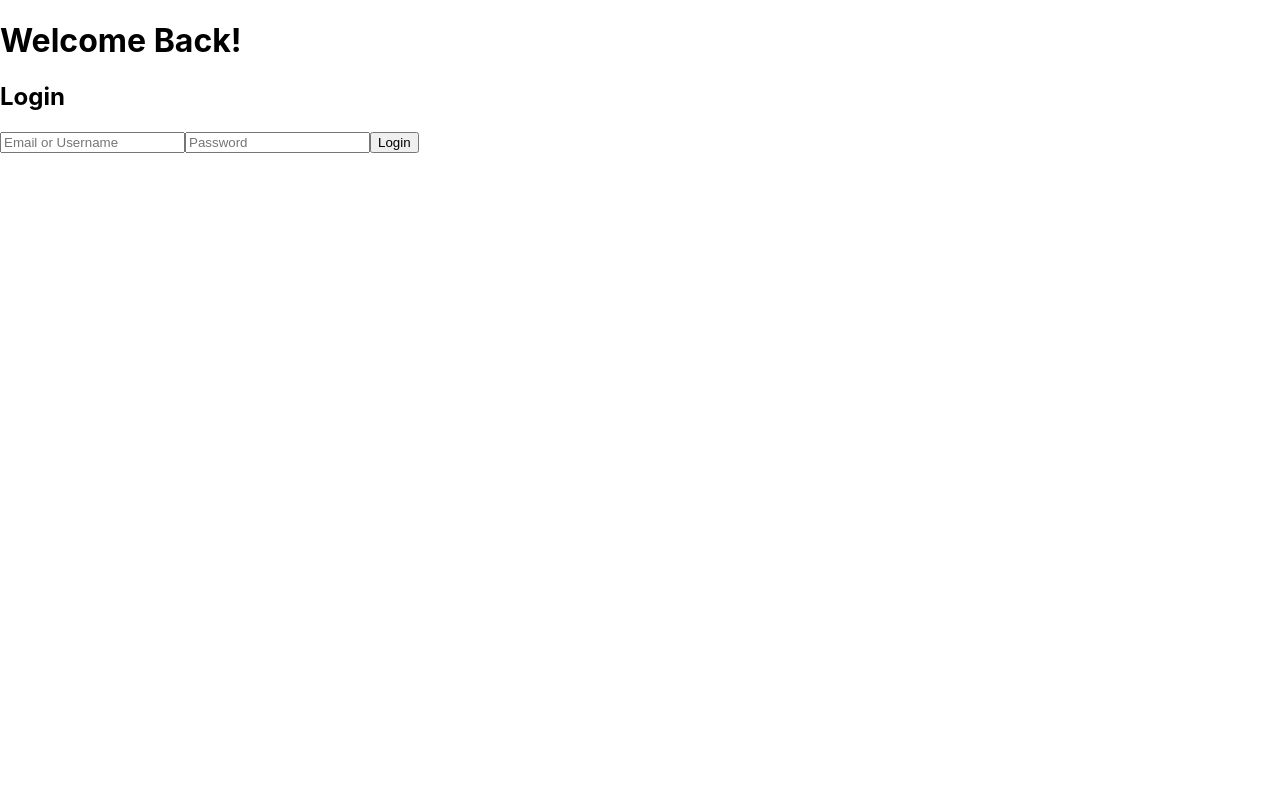
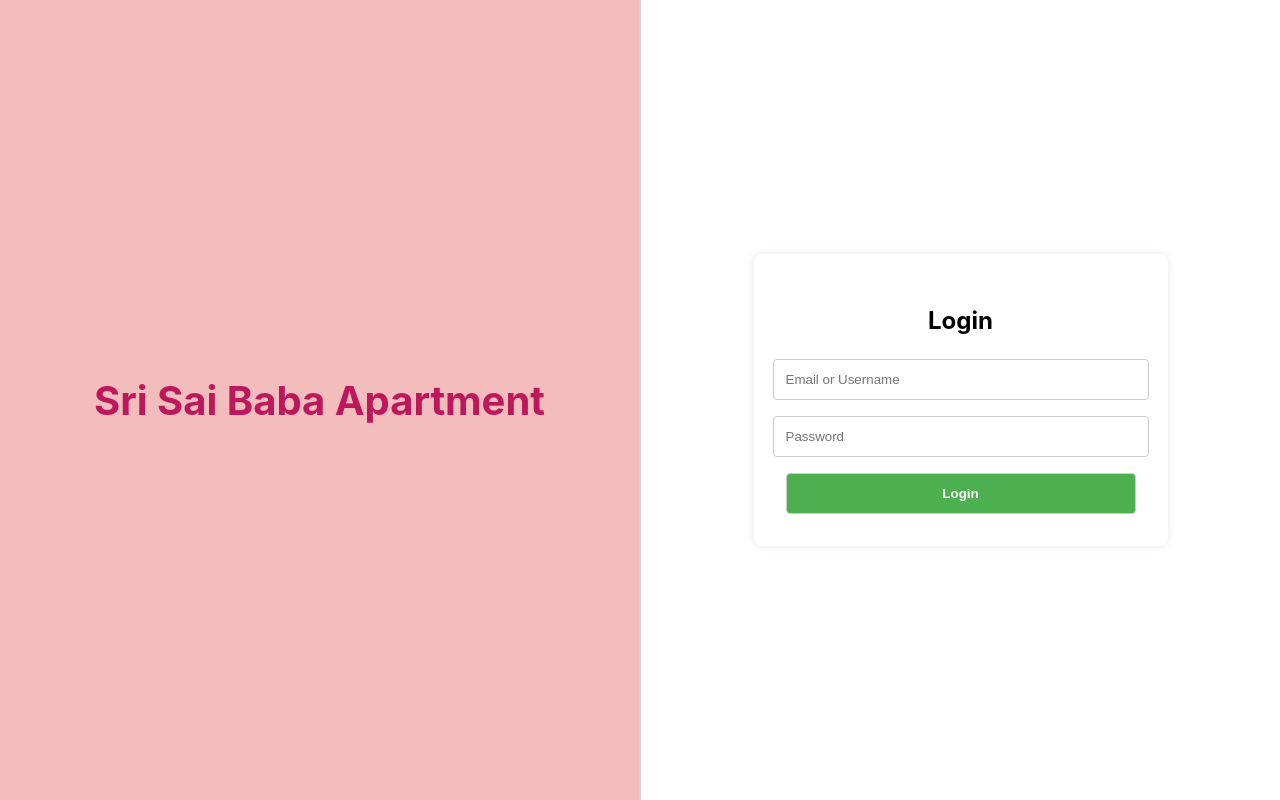
Before and after one commit to kenshelby/society-maintenance-app, a React (Create React App) app in the folder frontend/: page / in a window 1280 px wide. Built offline with nearby package versions, Linux system fonts and the light colour scheme.

Commit message:
admin dashboard and login changes

```diff
--- a/frontend/src/pages/AdminDashboard.css
+++ b/frontend/src/pages/AdminDashboard.css
@@ -25,16 +25,21 @@
   /* Sidebar */
   .sidebar {
     background-color: #333;
-    width: 0; /* closed by default */
-    overflow-x: hidden;
-    transition: width 0.3s ease;
+    width: 250px;
+    position: fixed;
+    top: 50px;
+    left: -250px;
+    height: calc(100vh - 50px);
+    transition: left 0.3s ease;
+    z-index: 100;
     padding-top: 20px;
-    min-height: calc(100vh - 50px); /* full height minus navbar */
-  }
+    overflow-y: auto;
+}
 
-  .sidebar.open {
-    width: 250px;
-  }
+.sidebar.open {
+    left: 0;
+}
+
 
   /* Sidebar items */
   .sidebar h2 {
@@ -68,3 +73,30 @@
   .sidebar-item.close:hover {
     background-color: #004477;
   }
+
+  .main-content {
+    margin-left: 0;         /* default */
+    padding: 20px;
+  }
+
+  .sidebar.open ~ .main-content { /* NEW */
+    margin-left: 250px; /* push content when sidebar is open */
+  }
+
+  /* ✅ Added table styles */
+  .main-content table { /* NEW */
+    width: 100%;
+    border-collapse: collapse;
+    background: white;
+  }
+
+  .main-content th,
+  .main-content td { /* NEW */
+    border: 1px solid #ddd;
+    padding: 10px;
+    text-align: left;
+  }
+
+  .main-content th { /* NEW */
+    background: #f2f2f2;
+  }
--- a/frontend/src/pages/AdminDashboard.jsx
+++ b/frontend/src/pages/AdminDashboard.jsx
@@ -1,11 +1,28 @@
-import React, { useState } from "react";
+import React, { useState, useEffect } from "react";
 import "./AdminDashboard.css";
 import { useNavigate } from "react-router-dom";
+import API from '../utils/api';
 
 
 export default function AdminDashboard() {
   const [isOpen, setIsOpen] = useState(false);
   const navigate = useNavigate();
+  const [flats, setFlats] = useState([]);
+  const [page, setPage] = useState(1);
+  const [totalPages, setTotalPages] = useState(1);
+
+  useEffect(() => {
+    const fetchFlats = async () => {
+      try {
+        const { data } = await API.get(`/flats?page=${page}&limit=10`);
+        setFlats(data.flats);
+        setTotalPages(data.totalPages);
+      } catch (err) {
+        console.error(err);
+      }
+    };
+    fetchFlats();
+  }, [page]);
 
   const handleLogout = () => {
     localStorage.removeItem("token");
@@ -34,9 +51,28 @@ export default function AdminDashboard() {
         </div>
 
   {/* Main content area */}
-  <div className="main-content">
-    {/* Your actual dashboard content goes here */}
-  </div>
+        <div className="main-content">
+          {/* Your actual dashboard content goes here */}
+          <table border="1" cellPadding="10">
+        <thead>
+          <tr>
+            <th>Flat No</th>
+            <th>Owner</th>
+            <th>Members</th>
+          </tr>
+        </thead>
+        <tbody>
+          {flats.map(flat => (
+            <tr key={flat._id}>
+              <td>{flat.flatNumber}</td>
+              <td>{flat.owner?.name}</td>
+              <td>{flat.members?.length || 0}</td>
+            </tr>
+          ))}
+        </tbody>
+      </table>
+
+        </div>
 </div>
   );
 }
--- a/frontend/src/pages/Login.jsx
+++ b/frontend/src/pages/Login.jsx
@@ -1,6 +1,8 @@
 import React, { useState } from 'react';
 import { useNavigate } from 'react-router-dom';
 import API from '../utils/api';
+import "./Login.css";
+
 
 const Login = () => {
   const [formData, setFormData] = useState({ emailOrUsername: '', password: '' });
@@ -34,20 +36,20 @@ const Login = () => {
   };
 
   return (
-    <div className="min-h-screen flex">
+    <div className="login-container">
       {/* Left side */}
-      <div className="w-1/2 bg-pink-200 flex items-center justify-center">
-        <h1 className="text-4xl font-bold text-pink-700">Welcome Back!</h1>
+      <div className="left-section">
+        <h1>Sri Sai Baba Apartment</h1>
       </div>
 
-      {/* Right side - login form in box */}
-      <div className="w-1/2 flex items-center justify-center bg-white">
-        <form
-          onSubmit={handleSubmit}
-          className="bg-white p-8 rounded-lg shadow-md w-full max-w-sm"
-        >
-          <h2 className="text-2xl mb-6 font-semibold text-center">Login</h2>
-          {error && <p className="text-red-500 text-sm mb-4">{error}</p>}
+      {/* Divider */}
+      <div className="divider"></div>
+
+      {/* Right side - login form */}
+      <div className="right-section">
+        <form onSubmit={handleSubmit} className="login-form">
+          <h2>Login</h2>
+          {error && <p className="error">{error}</p>}
 
           <input
             type="text"
@@ -55,7 +57,6 @@ const Login = () => {
             placeholder="Email or Username"
             value={formData.emailOrUsername}
             onChange={handleChange}
-            className="w-full p-3 border border-gray-300 rounded mb-4"
             required
           />
           <input
@@ -64,15 +65,9 @@ const Login = () => {
             placeholder="Password"
             value={formData.password}
             onChange={handleChange}
-            className="w-full p-3 border border-gray-300 rounded mb-6"
             required
           />
-          <button
-            type="submit"
-            className="w-full bg-pink-500 hover:bg-pink-600 text-white font-semibold py-2 rounded"
-          >
-            Login
-          </button>
+          <button type="submit">Login</button>
         </form>
       </div>
     </div>
```
